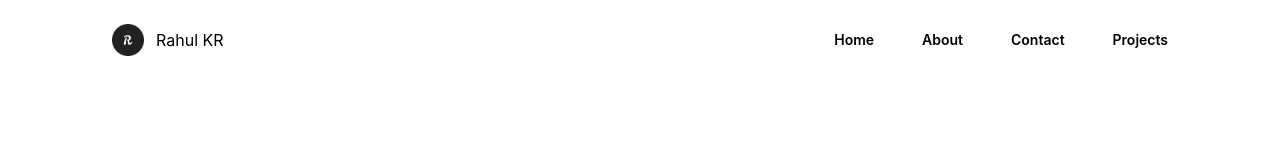
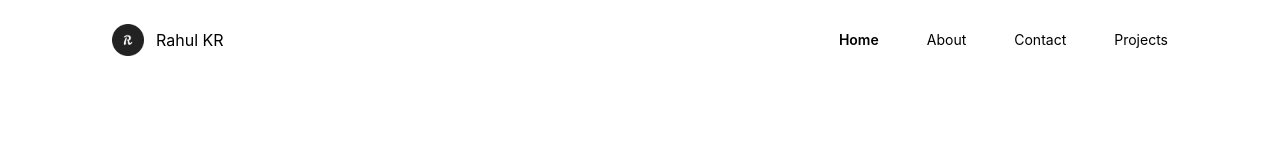
Before and after one commit to rahulramakrishnan3/my-portfolio, an Angular app: page / in a window 1280 px wide. Shown: the top 160 px of the page. Built offline with nearby package versions, Linux system fonts and the light colour scheme.

Commit message:
Active link setup for nav.

```diff
--- a/src/app/components/dialog-box/dialog-box.html
+++ b/src/app/components/dialog-box/dialog-box.html
@@ -33,10 +33,35 @@
         </svg>
       </button>
       <nav class="flex flex-col space-y-4 mt-8">
-        <a href="/" class="text-lg font-medium text-gray-800">Home</a>
-        <a href="about" class="text-lg font-medium text-gray-800">About</a>
-        <a href="contact-form" class="text-lg font-medium text-gray-800">Contact</a>
-        <a href="projects" class="text-lg font-medium text-gray-800">Projects</a>
+        <a
+          routerLink="/"
+          class="text-lg font-medium text-gray-800"
+          routerLinkActive="text-black font-semibold border rounded"
+          [routerLinkActiveOptions]="{ exact: true }"
+          (click)="closeDialog()"
+          >Home</a
+        >
+        <a
+          routerLink="about"
+          class="text-lg font-medium text-gray-800"
+          routerLinkActive="text-black font-semibold border rounded"
+          (click)="closeDialog()"
+          >About</a
+        >
+        <a
+          routerLink="contact-form"
+          class="text-lg font-medium text-gray-800"
+          routerLinkActive="text-black font-semibold border rounded"
+          (click)="closeDialog()"
+          >Contact</a
+        >
+        <a
+          routerLink="projects"
+          class="text-lg font-medium text-gray-800"
+          routerLinkActive="text-black font-semibold border rounded"
+          (click)="closeDialog()"
+          >Projects</a
+        >
       </nav>
     </div>
   </div>
--- a/src/app/components/dialog-box/dialog-box.ts
+++ b/src/app/components/dialog-box/dialog-box.ts
@@ -1,11 +1,12 @@
 import { CommonModule } from '@angular/common';
 import { Component, EventEmitter, Output, ChangeDetectionStrategy, Input } from '@angular/core';
+import { RouterLinkActive, RouterLinkWithHref } from '@angular/router';
 
 @Component({
   selector: 'app-dialog-box',
   templateUrl: './dialog-box.html',
   styleUrls: ['./dialog-box.scss'],
-  imports: [CommonModule],
+  imports: [CommonModule, RouterLinkActive, RouterLinkWithHref],
   changeDetection: ChangeDetectionStrategy.OnPush,
 })
 export class DialogBox {
--- a/src/app/components/header/header.html
+++ b/src/app/components/header/header.html
@@ -33,10 +33,31 @@
       </button>
     </div>
     <div class="hidden lg:flex lg:gap-x-12 md:flex md:gap-x-6">
-      <a href="/" class="text-sm/6 font-semibold text-black">Home</a>
-      <a href="about" class="text-sm/6 font-semibold text-black">About</a>
-      <a href="contact-form" class="text-sm/6 font-semibold text-black">Contact</a>
-      <a href="projects" class="text-sm/6 font-semibold text-black">Projects</a>
+      <a
+        routerLink="/"
+        routerLinkActive="text-black font-semibold border-b-1"
+        [routerLinkActiveOptions]="{ exact: true }"
+        class="text-sm/6 font-semibold text-black"
+        >Home</a
+      >
+      <a
+        routerLink="about"
+        routerLinkActive="text-black font-semibold border-b-1"
+        class="text-sm/6 font-semibold text-black"
+        >About</a
+      >
+      <a
+        routerLink="contact-form"
+        routerLinkActive="text-black font-semibold border-b-1"
+        class="text-sm/6 font-semibold text-black"
+        >Contact</a
+      >
+      <a
+        routerLink="projects"
+        routerLinkActive="text-black font-semibold border-b-1"
+        class="text-sm/6 font-semibold text-black"
+        >Projects</a
+      >
     </div>
   </nav>
   <app-dialog-box [isOpen]="isModalOpen" (closeModal)="closeDialogModal()"></app-dialog-box>
--- a/src/app/components/header/header.ts
+++ b/src/app/components/header/header.ts
@@ -1,9 +1,10 @@
 import { Component, EventEmitter, Output } from '@angular/core';
 import { DialogBox } from '../dialog-box/dialog-box';
+import { RouterLinkActive, RouterLinkWithHref } from '@angular/router';
 
 @Component({
   selector: 'app-header',
-  imports: [DialogBox],
+  imports: [DialogBox, RouterLinkActive, RouterLinkWithHref],
   templateUrl: './header.html',
   styleUrl: './header.scss',
 })
```
